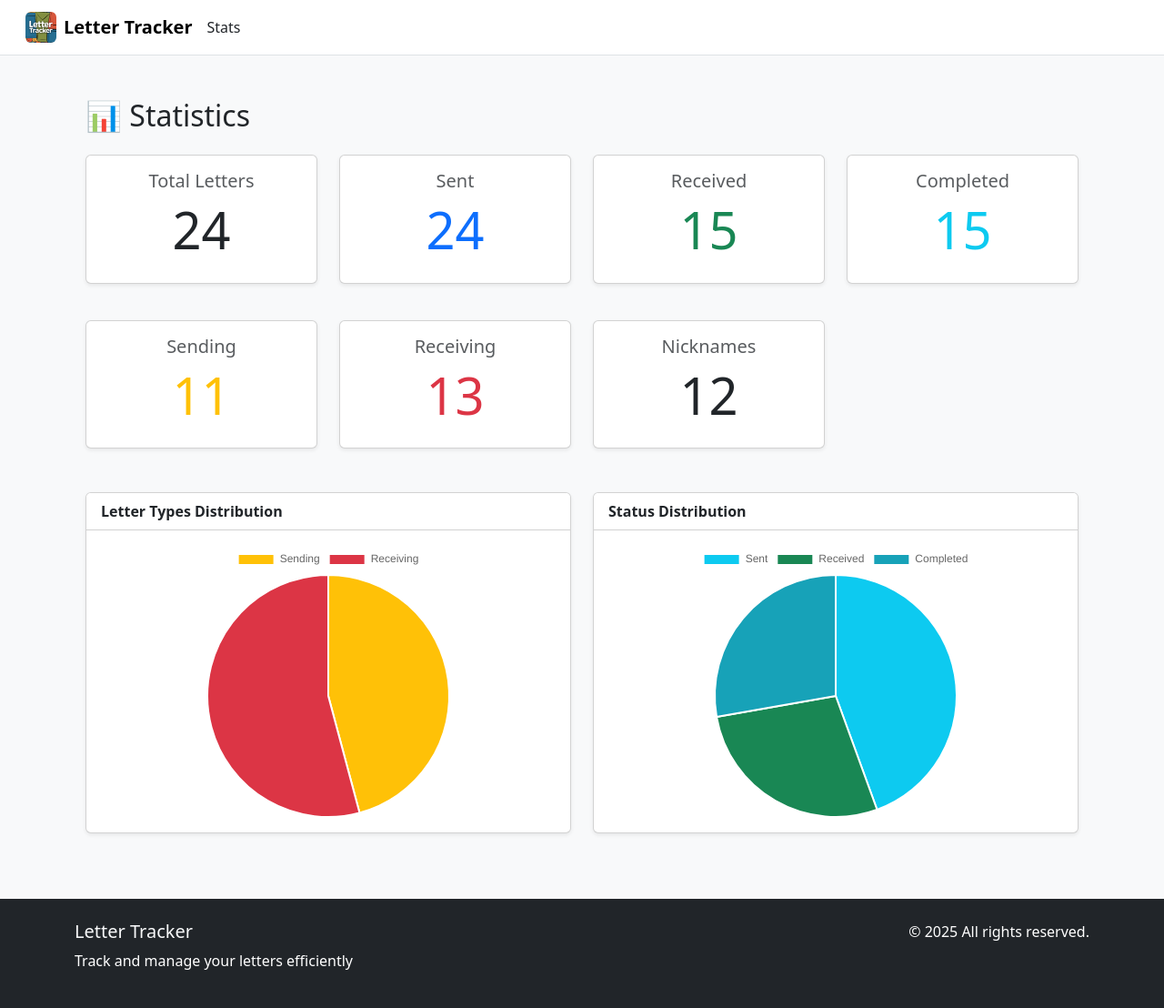
After one commit to RimSo/letter-tracker, a Flask app: page /stats in a window 1280 px wide. The commit adds this page. Shown: the whole page at 91% size. Run offline with Flask 3, Linux system fonts and the light colour scheme; data comes from the database, SQL or seed files in the repository; some libraries are stand-ins or nearby versions.

Commit message:
stats_page
added stats page

```diff
--- a/app.py
+++ b/app.py
@@ -1106,6 +1106,41 @@ def autocomplete():
             results.add(L.tracking)
 
     return list(results)[:10]
+
+@app.route('/stats')
+def stats():
+    letters = Letter.query.all()
+
+    total_letters = len(letters)
+    total_sent = sum(1 for l in letters if l.sent_date)
+    total_received = sum(1 for l in letters if l.received_date)
+    total_completed = sum(1 for l in letters if l.is_completed)
+    total_sending = sum(1 for l in letters if l.letter_type == 'Sending')
+    total_receiving = sum(1 for l in letters if l.letter_type == 'Receiving')
+
+    # Count unique nicknames
+    nicknames = set(l.nickname for l in letters if l.nickname)
+    total_nicknames = len(nicknames)
+
+    # Count by country
+    countries_to = {}
+    countries_from = {}
+    for l in letters:
+        countries_to[l.to_country] = countries_to.get(l.to_country, 0) + 1
+        countries_from[l.from_country] = countries_from.get(l.from_country, 0) + 1
+
+    return render_template('stats.html',
+                         total_letters=total_letters,
+                         total_sent=total_sent,
+                         total_received=total_received,
+                         total_completed=total_completed,
+                         total_sending=total_sending,
+                         total_receiving=total_receiving,
+                         total_nicknames=total_nicknames,
+                         countries_to=countries_to,
+                         countries_from=countries_from)
+
+
 # ---------------------------------------------------------------------
 # Safe startup
 # ---------------------------------------------------------------------
--- a/templates/base.html
+++ b/templates/base.html
@@ -45,6 +45,7 @@
       </div>
       <span class="ms-2 fs-5">Letter Tracker</span>
     </a>
+      <a class="nav-link" href="{{ url_for('stats') }}">Stats</a>
 
    <!-- RIGHT SIDE: Search + User Dropdown -->
 <div class="d-flex align-items-center gap-3 ms-auto">
--- a/templates/index.html
+++ b/templates/index.html
@@ -230,7 +230,7 @@
     <table class="table table-striped mb-0">
       <thead class="table-light">
         <tr>
-          <th class="sortable" data-table="all-table" data-column="0"># <span class="sort-indicator">⇅</span></th><th>Name</th><th>From</th><th>To</th>
+          <th class="sortable" data-table="all-table" data-column="0"># <span class="sort-indicator">⇅</span></th><th>Name</th><th>Nick</th><th>From</th><th>To</th>
           <th class="sortable" data-table="receiving-table" data-column="4" style="cursor:pointer;">Sent at<span class="sort-indicator">⇅</span></th>
           <th>Since Sending</th><th class="sortable" data-table="all-table" data-column="8">Status <span class="sort-indicator">⇅</span></th><th>Tracking</th><th>📎</th><th>Actions</th>
         </tr>
@@ -240,6 +240,7 @@
         <tr {% if loop.index > 5 %}class="extra-row d-none"{% endif %}>
           <td>{{ l.id }}</td>
           <td>{{ l.name }}</td>
+          <td>{{ l.nickname or '' }}</td>
           <td>{{ l.from_country }}</td>
           <td>{{ l.to_country }}</td>
             <td>{{ l.sent_date and l.sent_date.strftime('%d/%m/%Y') or '' }}</td>
--- /dev/null
+++ b/templates/stats.html
@@ -0,0 +1,134 @@
+{% extends 'base.html' %}
+{% block content %}
+
+<div class="container mt-4">
+  <h2 class="mb-4">📊 Statistics</h2>
+
+  <div class="row g-4">
+    <div class="col-md-3">
+      <div class="card text-center shadow-sm">
+        <div class="card-body">
+          <h5 class="card-title text-muted">Total Letters</h5>
+          <h2 class="display-4">{{ total_letters }}</h2>
+        </div>
+      </div>
+    </div>
+
+    <div class="col-md-3">
+      <div class="card text-center shadow-sm">
+        <div class="card-body">
+          <h5 class="card-title text-muted">Sent</h5>
+          <h2 class="display-4 text-primary">{{ total_sent }}</h2>
+        </div>
+      </div>
+    </div>
+
+    <div class="col-md-3">
+      <div class="card text-center shadow-sm">
+        <div class="card-body">
+          <h5 class="card-title text-muted">Received</h5>
+          <h2 class="display-4 text-success">{{ total_received }}</h2>
+        </div>
+      </div>
+    </div>
+
+    <div class="col-md-3">
+      <div class="card text-center shadow-sm">
+        <div class="card-body">
+          <h5 class="card-title text-muted">Completed</h5>
+          <h2 class="display-4 text-info">{{ total_completed }}</h2>
+        </div>
+      </div>
+    </div>
+  </div>
+
+  <div class="row g-4 mt-3">
+    <div class="col-md-3">
+      <div class="card text-center shadow-sm">
+        <div class="card-body">
+          <h5 class="card-title text-muted">Sending</h5>
+          <h2 class="display-4 text-warning">{{ total_sending }}</h2>
+        </div>
+      </div>
+    </div>
+
+    <div class="col-md-3">
+      <div class="card text-center shadow-sm">
+        <div class="card-body">
+          <h5 class="card-title text-muted">Receiving</h5>
+          <h2 class="display-4 text-danger">{{ total_receiving }}</h2>
+        </div>
+      </div>
+    </div>
+
+    <div class="col-md-3">
+      <div class="card text-center shadow-sm">
+        <div class="card-body">
+          <h5 class="card-title text-muted">Nicknames</h5>
+          <h2 class="display-4">{{ total_nicknames }}</h2>
+        </div>
+      </div>
+    </div>
+  </div>
+
+  <div class="row mt-5">
+    <div class="col-md-6">
+      <div class="card shadow-sm">
+        <div class="card-header bg-white">
+          <strong>Letter Types Distribution</strong>
+        </div>
+        <div class="card-body">
+          <canvas id="typeChart" style="max-height: 300px;"></canvas>
+        </div>
+      </div>
+    </div>
+
+    <div class="col-md-6">
+      <div class="card shadow-sm">
+        <div class="card-header bg-white">
+          <strong>Status Distribution</strong>
+        </div>
+        <div class="card-body">
+          <canvas id="statusChart" style="max-height: 300px;"></canvas>
+        </div>
+      </div>
+    </div>
+  </div>
+</div>
+
+<script src="https://cdn.jsdelivr.net/npm/chart.js"></script>
+<script>
+  const typeCtx = document.getElementById('typeChart').getContext('2d');
+  new Chart(typeCtx, {
+    type: 'pie',
+    data: {
+      labels: ['Sending', 'Receiving'],
+      datasets: [{
+        data: [{{ total_sending }}, {{ total_receiving }}],
+        backgroundColor: ['#ffc107', '#dc3545']
+      }]
+    },
+    options: {
+      responsive: true,
+      maintainAspectRatio: true
+    }
+  });
+
+  const statusCtx = document.getElementById('statusChart').getContext('2d');
+  new Chart(statusCtx, {
+    type: 'pie',
+    data: {
+      labels: ['Sent', 'Received', 'Completed'],
+      datasets: [{
+        data: [{{ total_sent }}, {{ total_received }}, {{ total_completed }}],
+        backgroundColor: ['#0dcaf0', '#198754', '#17a2b8']
+      }]
+    },
+    options: {
+      responsive: true,
+      maintainAspectRatio: true
+    }
+  });
+</script>
+
+{% endblock %}
```
